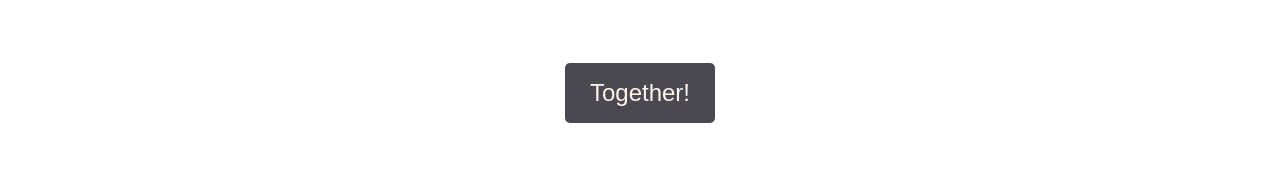
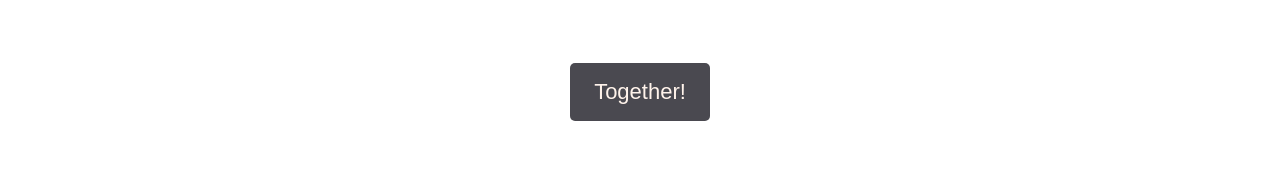
Before and after one commit to Jadedtofu/chore-share-app, a React (Create React App) app: page / in a window 1280 px wide. Shown: the part 416-589 px from the top of the page. Built offline with nearby package versions, Linux system fonts and the light colour scheme; no server answers; a web font is replaced by a local one.

Commit message:
modified size of font for together button

```diff
--- a/src/Landing/Landing.css
+++ b/src/Landing/Landing.css
@@ -95,7 +95,7 @@
     }
 
     .together-btn {
-        font-size: 0.9em;
+        font-size: 0.95em;
         padding: 3% 5% 3% 5%;
     }
 }
@@ -122,6 +122,6 @@
 
 @media screen and (min-width: 1186px) and (max-width: 3000px) {
     .together-btn {
-        font-size: 1.2em;
+        font-size: 1.1em;
     }
 }
```
